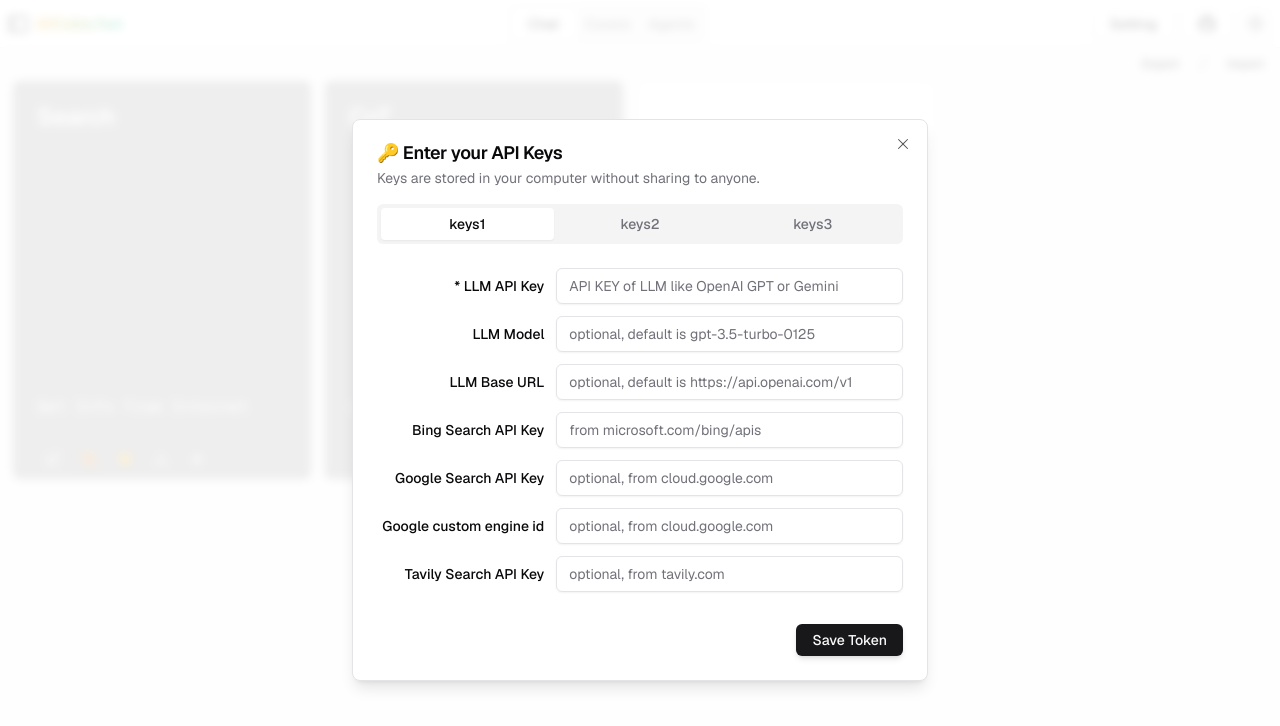
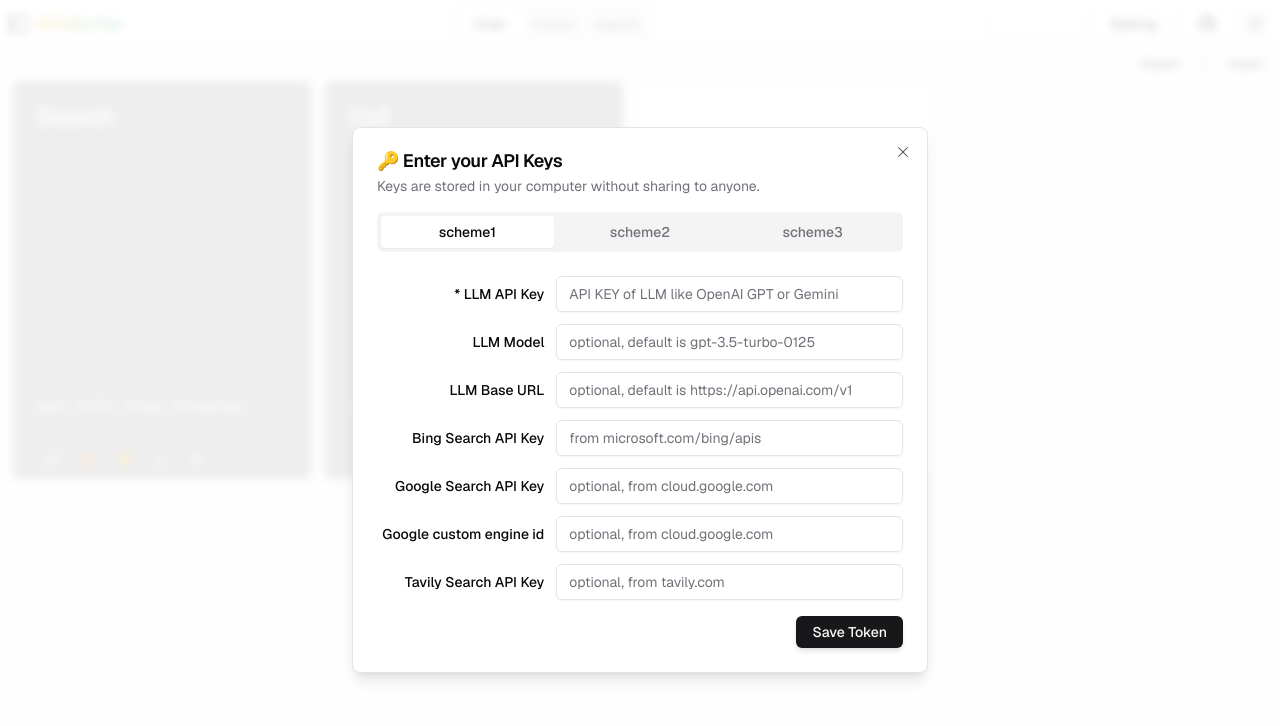
Before and after one commit to etrobot/next-langchain-tauri, a Next.js app: page /cover in a window 1280 px wide. Both pictures are taken after a click on the button "Setting". Shown: the top 726 px of the page. Built offline with nearby package versions, Linux system fonts and the light colour scheme.

Commit message:
add keyscheme

```diff
--- a/components/chat-panel.tsx
+++ b/components/chat-panel.tsx
@@ -67,7 +67,7 @@ export function ChatPanel({
             )
           )}
         </div>
-        <div className="px-4 py-2 space-y-4 shadow-lg bg-background sm:rounded-t-xl md:py-4">
+        <div className="px-4 py-2 space-y-2 shadow-lg bg-background sm:rounded-t-xl">
           <PromptForm
             onSubmit={async value => {
                 var prompt = value
--- a/components/chat.tsx
+++ b/components/chat.tsx
@@ -32,13 +32,18 @@ export function Chat({ id, className }: ChatProps) {
       id = `cid_${timestamp}`;
     }
   }, [id]);
-  const [previewToken, setPreviewToken] = useLocalStorage<{
-    llm_api_key: string;
-    llm_model: string;
-    llm_base_url: string;
-    tavilyserp_api_key: string;
-    bing_api_key: string;
-  } | null>('ai-token', null);
+
+
+  const initialPreviewToken = {
+    llm_api_key: "",
+    llm_model: "",
+    llm_base_url: "",
+    tavilyserp_api_key: "",
+    google_api_key: "",
+    google_cse_id: "",
+    bing_api_key: "",
+  };
+  const [previewToken, setPreviewToken] = useState(initialPreviewToken)
 
   const { messages, append, reload, stop, isLoading, input, setInput } =
     useChat({
@@ -71,7 +76,7 @@ export function Chat({ id, className }: ChatProps) {
     stop();
     const token = localStorage.getItem('ai-token')
     if (token) {
-      setPreviewToken(JSON.parse(token))
+      setPreviewToken(JSON.parse(token).current)
     }
     else { toast.error('Please set the API keys'); }
   }, []);
--- a/components/covers.tsx
+++ b/components/covers.tsx
@@ -295,9 +295,9 @@ export default function Covers({ setInput, showPinnedOnly }: CoversProps) {
           <button className="mt-40" onClick={handleNewCover}>+ New Cover</button>
         </Card>}
       </div>
-      <div className="mx-auto px-4 text-center mt-4">
+      <div className="mx-auto px-4 text-center mt-6">
         <p className="leading-normal ">
-          Choose a cover to start your creation.
+          Selet a cover to start your creation.
         </p>
       </div>
     </>
--- a/components/header.tsx
+++ b/components/header.tsx
@@ -44,9 +44,8 @@ import {
 } from "@/components/ui/command"
 import { Check, ChevronsUpDown } from "lucide-react"
 
-export default function Header() {
-  const router = useRouter();
-  const [previewToken, setPreviewToken] = useLocalStorage<{
+type PreviewToken = {
+  scheme: string;
   llm_api_key: string;
   llm_model: string;
   llm_base_url: string;
@@ -54,9 +53,16 @@ export default function Header() {
   google_api_key: string;
   google_cse_id: string;
   bing_api_key: string;
-  } | null>('ai-token', null);
+};
 
+interface KeyScheme {
+  [key: string]:PreviewToken;
+}
+
+export default function Header() {
+  const router = useRouter();
   const initialPreviewToken = {
+    scheme: "",
     llm_api_key: "",
     llm_model: "",
     llm_base_url: "",
@@ -66,25 +72,40 @@ export default function Header() {
     bing_api_key: "",
   };
 
+  const initialKeyScheme: KeyScheme = {
+    current: { ...initialPreviewToken },
+    scheme1: { ...initialPreviewToken },
+    scheme2: { ...initialPreviewToken },
+    scheme3: { ...initialPreviewToken },
+  };
+
+  const [keyScheme, setKeyScheme] = useLocalStorage<KeyScheme>('ai-token', initialKeyScheme);
+  const handleSchemeSelection = (selectedSchemeKey: string) => {
+    const selectedScheme = { ...keyScheme, current: { ...keyScheme[selectedSchemeKey], scheme: selectedSchemeKey }};
+    setKeyScheme(selectedScheme);
+    localStorage.setItem('ai-token', JSON.stringify(selectedScheme));
+    setOpen(false); // Assuming you have a state 'open' to control the popover visibility
+    window.location.reload();
+  };
+
   const [previewTokenDialog, setPreviewTokenDialog] = useState(false);
-  const [previewTokenInput, setPreviewTokenInput] = useState(previewToken ?? initialPreviewToken);
+  const [previewTokenInput, setPreviewTokenInput] = useState(keyScheme.current ?? initialPreviewToken);
 
   const frameworks = [
     {
-      value: "keys1",
-      label: "keys1",
+      value: "scheme1",
+      label: "scheme1",
     },
     {
-      value: "keys2",
-      label: "keys2",
+      value: "scheme2",
+      label: "scheme2",
     },
     {
-      value: "keys3",
-      label: "keys3",
+      value: "scheme3",
+      label: "scheme3",
     }
   ]
   const [open, setOpen] = React.useState(false)
-  const [value, setValue] = React.useState("keys1")
   return (
     <header className="sticky top-0 z-50 flex items-center justify-between w-full h-12 p-2 border-b shrink-0 bg-gradient-to-b from-background/10 via-background/50 to-background/80 backdrop-blur-xl">
       <SidebarToggle />
@@ -104,50 +125,41 @@ export default function Header() {
       </div>
 
       <div className="flex items-center justify-end space-x-2">
-      {/*<Popover open={open} onOpenChange={setOpen}>
+      <Popover open={open} onOpenChange={setOpen}>
               <PopoverTrigger asChild>
                 <Button
                   variant="outline"
                   role="combobox"
                   aria-expanded={open}
-                  className="w-[90px] justify-between"
+                  className="w-[100px] justify-between"
                 >
-                  {value
-                    ? frameworks.find((framework) => framework.value === value)?.label
-                    : "Select framework..."}
-                  <ChevronsUpDown className="ml-2 h-4 w-4 shrink-0 opacity-50" />
+                  {keyScheme.current.scheme}
                 </Button>
               </PopoverTrigger>
-              <PopoverContent className="w-[90px] p-0">
+              <PopoverContent className="w-[100px] p-0">
                 <Command>
                   <CommandGroup>
                     {frameworks.map((framework) => (
                       <CommandItem
                         key={framework.value}
                         value={framework.value}
-                        onSelect={(currentValue) => {
-                          setValue(currentValue === value ? "" : currentValue)
+                        onSelect={(currentValue:string) => {
+                          handleSchemeSelection(currentValue)
                           setOpen(false)
                         }}
                       >
-                        <Check
-                          className={cn(
-                            "mr-2 h-4 w-4",
-                            value === framework.value ? "opacity-100" : "opacity-0"
-                          )}
-                        />
                         {framework.label}
                       </CommandItem>
                     ))}
                   </CommandGroup>
                 </Command>
               </PopoverContent>
-      </Popover> */}
+      </Popover>
       <Button
           variant={'outline'}
           onClick={() => {
             setPreviewTokenDialog(true);
-            setPreviewTokenInput(previewToken ?? initialPreviewToken);
+            setPreviewTokenInput(keyScheme.current ?? initialPreviewToken);
           }}
         >
           Setting
@@ -170,20 +182,21 @@ export default function Header() {
               Keys are stored in your computer without sharing to anyone.
             </DialogDescription>
           </DialogHeader>
-          <Tabs defaultValue="keys1">
+          <Tabs defaultValue={keyScheme.current.scheme}>
             <TabsList className="grid w-full grid-cols-3">
-              <TabsTrigger value="keys1">keys1</TabsTrigger>
-              <TabsTrigger value="keys2">keys2</TabsTrigger>
-              <TabsTrigger value="keys3">keys3</TabsTrigger>
+            {frameworks.map((framework) => (
+              <TabsTrigger value={framework.value}>{framework.label}</TabsTrigger>
+              ))}
             </TabsList>
-            <TabsContent value="keys1">
+            {frameworks.map((framework) => (
+            <TabsContent value={framework.value}>
               <div className="grid gap-3 py-4">
                 <div className="grid grid-cols-3 items-center gap-3">
                   <Label htmlFor="name" className="text-right">
                     * LLM API Key
                   </Label>
                   <Input className="col-span-2"
-                    value={previewTokenInput.llm_api_key}
+                    value={keyScheme[framework.value].llm_api_key}
                     placeholder="API KEY of LLM like OpenAI GPT or Gemini"
                     onChange={e => setPreviewTokenInput(prevState => ({
                       ...prevState,
@@ -195,7 +208,7 @@ export default function Header() {
                     LLM Model
                   </Label>
                   <Input className="col-span-2"
-                    value={previewTokenInput.llm_model}
+                    value={keyScheme[framework.value].llm_model}
                     placeholder="optional, default is gpt-3.5-turbo-0125"
                     onChange={e => setPreviewTokenInput(prevState => ({
                       ...prevState,
@@ -207,7 +220,7 @@ export default function Header() {
                     LLM Base URL
                   </Label>
                   <Input className="col-span-2"
-                    value={previewTokenInput.llm_base_url}
+                    value={keyScheme[framework.value].llm_base_url}
                     placeholder="optional, default is https://api.openai.com/v1"
                     onChange={e => setPreviewTokenInput(prevState => ({
                       ...prevState,
@@ -219,7 +232,7 @@ export default function Header() {
                     Bing Search API Key
                   </Label>
                   <Input className="col-span-2"
-                    value={previewTokenInput.bing_api_key}
+                    value={keyScheme[framework.value].bing_api_key}
                     placeholder="from microsoft.com/bing/apis"
                     onChange={e => setPreviewTokenInput(prevState => ({
                       ...prevState,
@@ -231,7 +244,7 @@ export default function Header() {
                     Google Search API Key
                   </Label>
                   <Input className="col-span-2"
-                    value={previewTokenInput.google_api_key}
+                    value={keyScheme[framework.value].google_api_key}
                     placeholder="optional, from cloud.google.com"
                     onChange={e => setPreviewTokenInput(prevState => ({
                       ...prevState,
@@ -243,7 +256,7 @@ export default function Header() {
                     Google custom engine id
                   </Label>
                   <Input className="col-span-2"
-                    value={previewTokenInput.google_cse_id}
+                    value={keyScheme[framework.value].google_cse_id}
                     placeholder="optional, from cloud.google.com"
                     onChange={e => setPreviewTokenInput(prevState => ({
                       ...prevState,
@@ -255,7 +268,7 @@ export default function Header() {
                     Tavily Search API Key
                   </Label>
                   <Input className="col-span-2"
-                    value={previewTokenInput.tavilyserp_api_key}
+                    value={keyScheme[framework.value].tavilyserp_api_key}
                     placeholder="optional, from tavily.com"
                     onChange={e => setPreviewTokenInput(prevState => ({
                       ...prevState,
@@ -263,22 +276,33 @@ export default function Header() {
                     }))}
                   /></div>
               </div>
-            </TabsContent>
-
-          </Tabs>
               <DialogFooter className="items-center">
             <Button
               onClick={() => {
-                setPreviewToken(previewTokenInput);
+                setKeyScheme({
+                  ...keyScheme,
+                  [framework.value]: {
+                    ...keyScheme[framework.value], // Get the current values
+                    llm_api_key: previewTokenInput.llm_api_key,
+                    llm_model: previewTokenInput.llm_model,
+                    llm_base_url: previewTokenInput.llm_base_url,
+                    tavilyserp_api_key: previewTokenInput.tavilyserp_api_key,
+                    google_api_key: previewTokenInput.google_api_key,
+                    google_cse_id: previewTokenInput.google_cse_id,
+                    bing_api_key: previewTokenInput.bing_api_key,
+                  },
+                });
                 setPreviewTokenDialog(false);
-                // router.replace('/');
-                // router.refresh();
                 window.location.reload();
               }}
             >
               Save Token
             </Button>
           </DialogFooter>
+            </TabsContent>
+            ))}
+          </Tabs>
+
         </DialogContent>
       </Dialog>
     </header>
--- a/package.json
+++ b/package.json
@@ -36,7 +36,7 @@
     "ai": "^3.0.13",
     "class-variance-authority": "^0.7.0",
     "clsx": "^2.1.0",
-    "cmdk": "^1.0.0",
+    "cmdk": "^0.2.1",
     "downloadjs": "^1.4.7",
     "esbuild": "^0.20.2",
     "fastify": "^4.26.2",
```
Also changed, not shown: 1 other file (tests, documents, lock files or other folders). Lines whose indentation alone changed are shown as unchanged.
